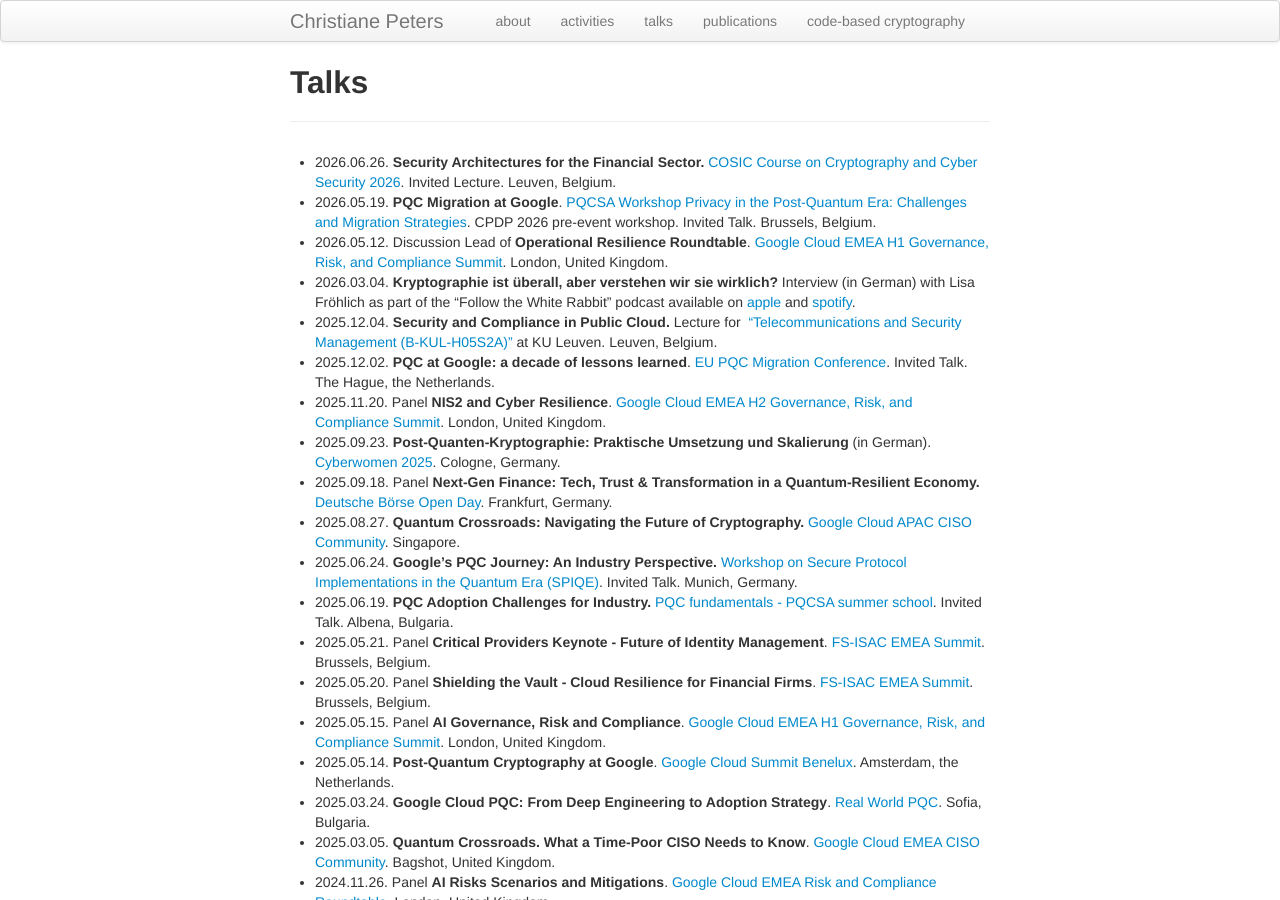
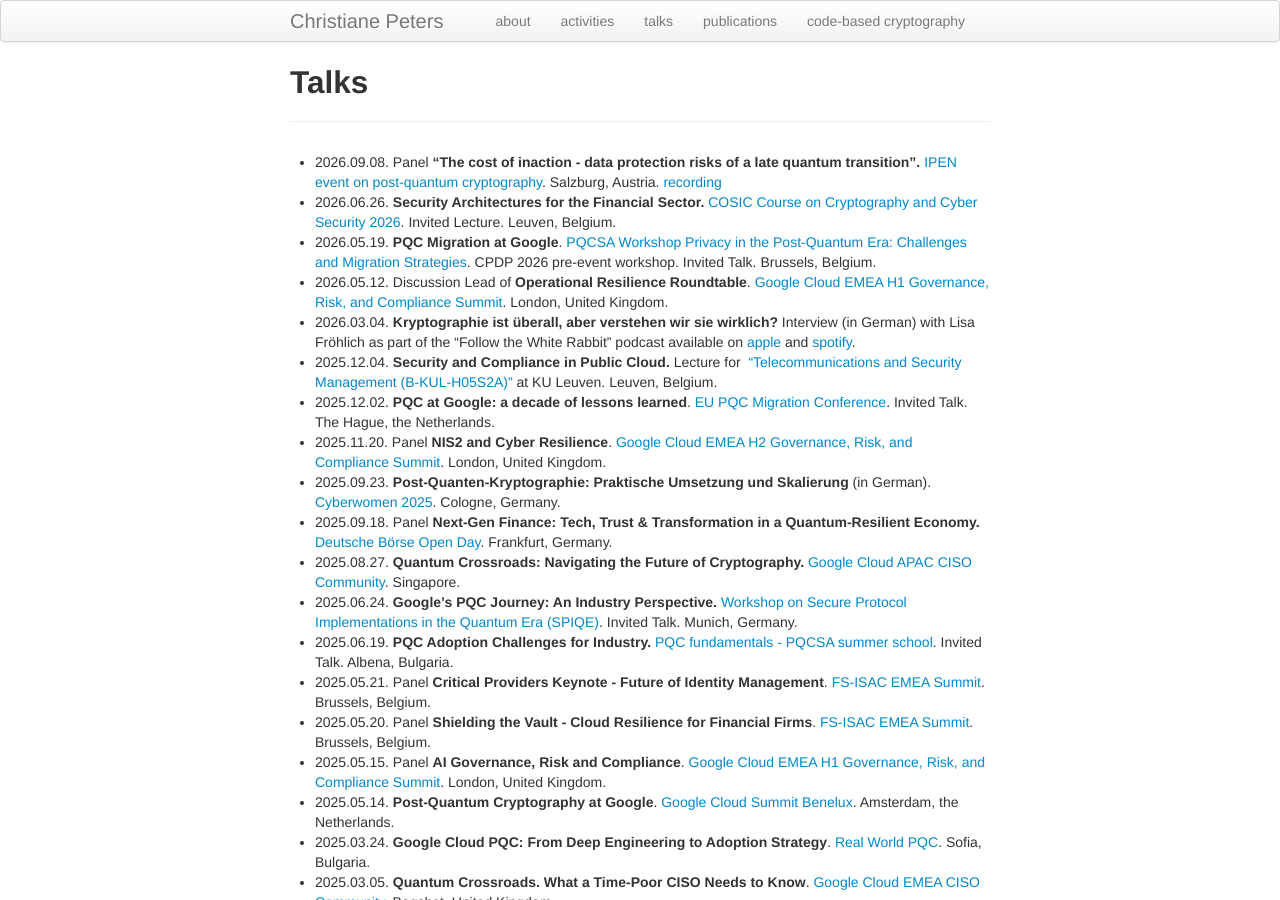
Before and after one commit to christianepeters/christianepeters.github.io, a Jekyll site: the page built from talks.md, in a window 1280 px wide and 900 px high. Built offline with Jekyll 4.4.1, drawn with Linux system fonts in a browser that asks for light colours.

Commit message:
IPEN event on PQC

```diff
--- a/talks.md
+++ b/talks.md
@@ -3,6 +3,7 @@ title: "Talks"
 layout: page
 ---
 
+- 2026.09.08. Panel **"The cost of inaction - data protection risks of a late quantum transition".** [IPEN event on post-quantum cryptography](https://www.edps.europa.eu/ipen-event-post-quantum-cryptography_en). Salzburg, Austria. [recording](https://www.edps.europa.eu/press-publications/press-news/videos/ipen-event-post-quantum-cryptography-panel-2_en)
 - 2026.06.26. **Security Architectures for the Financial Sector.** [COSIC Course on Cryptography and Cyber Security 2026](https://www.esat.kuleuven.be/cosic/events/cosic-course/programme26/). Invited Lecture. Leuven, Belgium.
 - 2026.05.19. **PQC Migration at Google**. [PQCSA Workshop
 Privacy in the Post-Quantum Era: Challenges and Migration Strategies](https://cryptoexperts.com/pqcsa-workshop-2026/).
```
